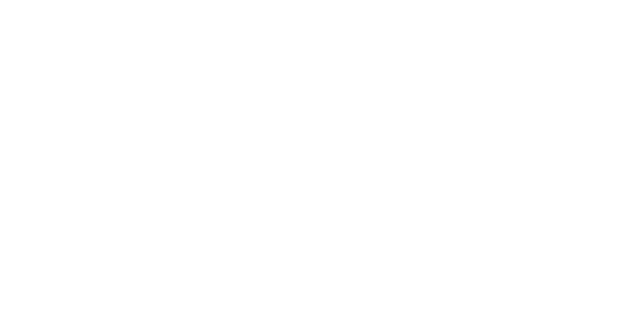
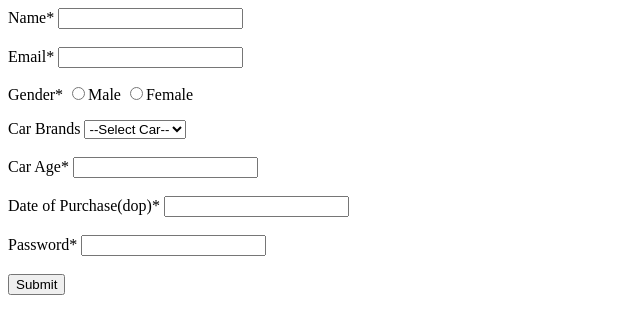
Before and after one commit to acciojob/car-insurance-form-Sanjeevlakra, a website: page main.html in a window 1280 px wide. Shown: the whole page, without its empty margins (0-640 px from the left). Drawn offline with Linux system fonts and the light colour scheme.

Commit message:
created a submission

```diff
--- a/main.html
+++ b/main.html
@@ -8,6 +8,42 @@
 
 <body>
 	<!-- the entire body must be written by student -->
+	<form method="post">
+		<label for="name">Name*</label>
+		<input name="text" id="name" required><br><br>
+
+		<label for="email">Email*</label>
+		<input name="email" id="email" required><br>
+
+		<p>Gender*
+		<label for="gender"><input type="radio" id="gender_m" name="gender" required>Male</label>
+		<label for="gender"><input type="radio" id="gender_f" name="gender" required>Female</label>
+		</p>
+
+		<label for="cars">Car Brands</label>
+		<select id="cars" name="cars">
+			<option value="select">--Select Car--</option>
+			<option value="bmw">BMW</option>
+			<option value="audi">Audi</option>
+			<option value="mercedez">Mercedez</option>
+
+		</select><br><br>
+
+		<label for="carage">Car Age*</label>
+		<input name="carage" id="carage" required><br><br>
+
+		<label for="dop">Date of Purchase(dop)*</label>
+		<input name="date" id="dop" required><br><br>
+
+		<label for="password">Password*</label>
+		<input name="password" id="password" required><br><br>
+
+		<button type="submit" name="submit" id="submit" >Submit</button>
+
+	</form>
+
+
+
     <script type="text/javascript" src="./script.js">
 </script>
 
```
